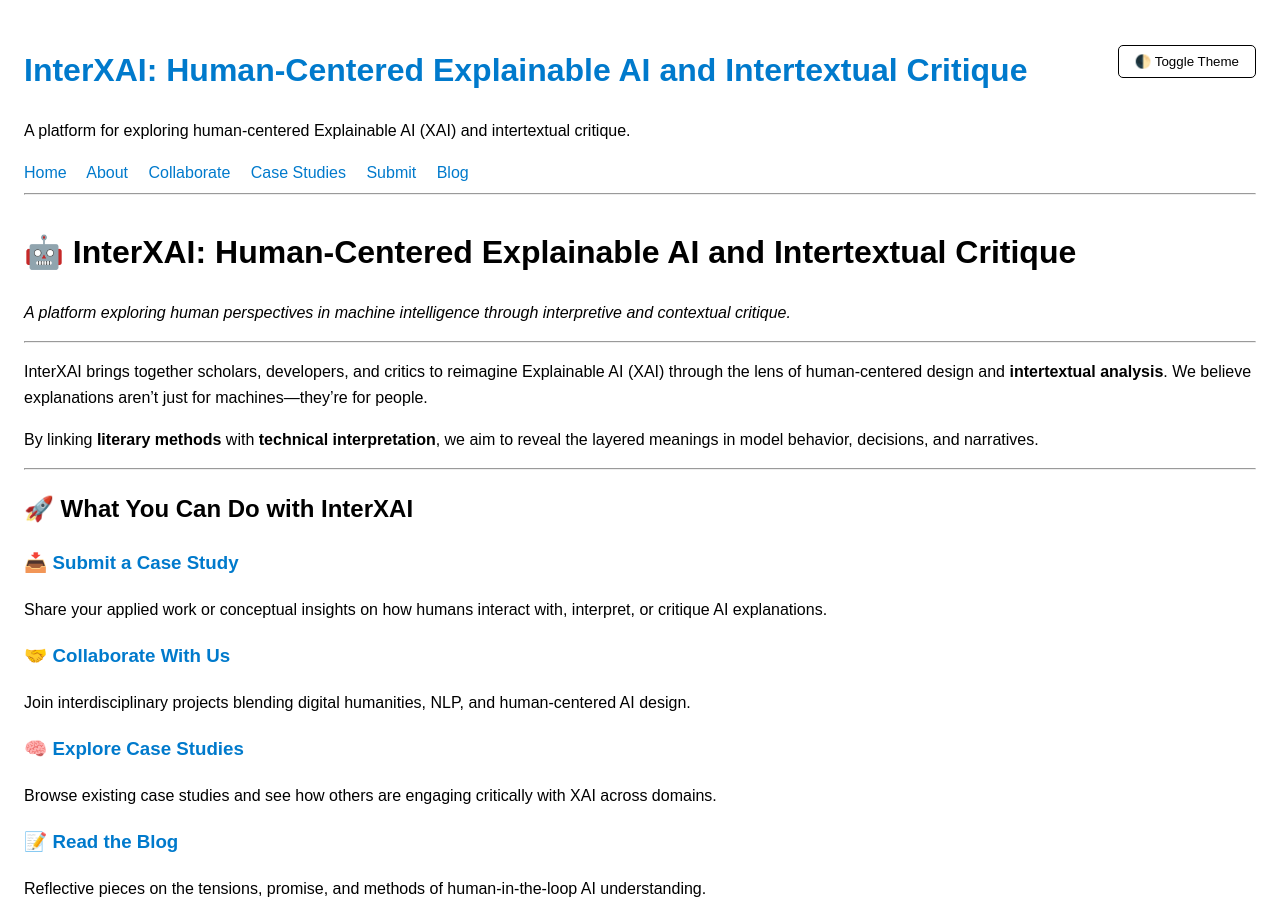
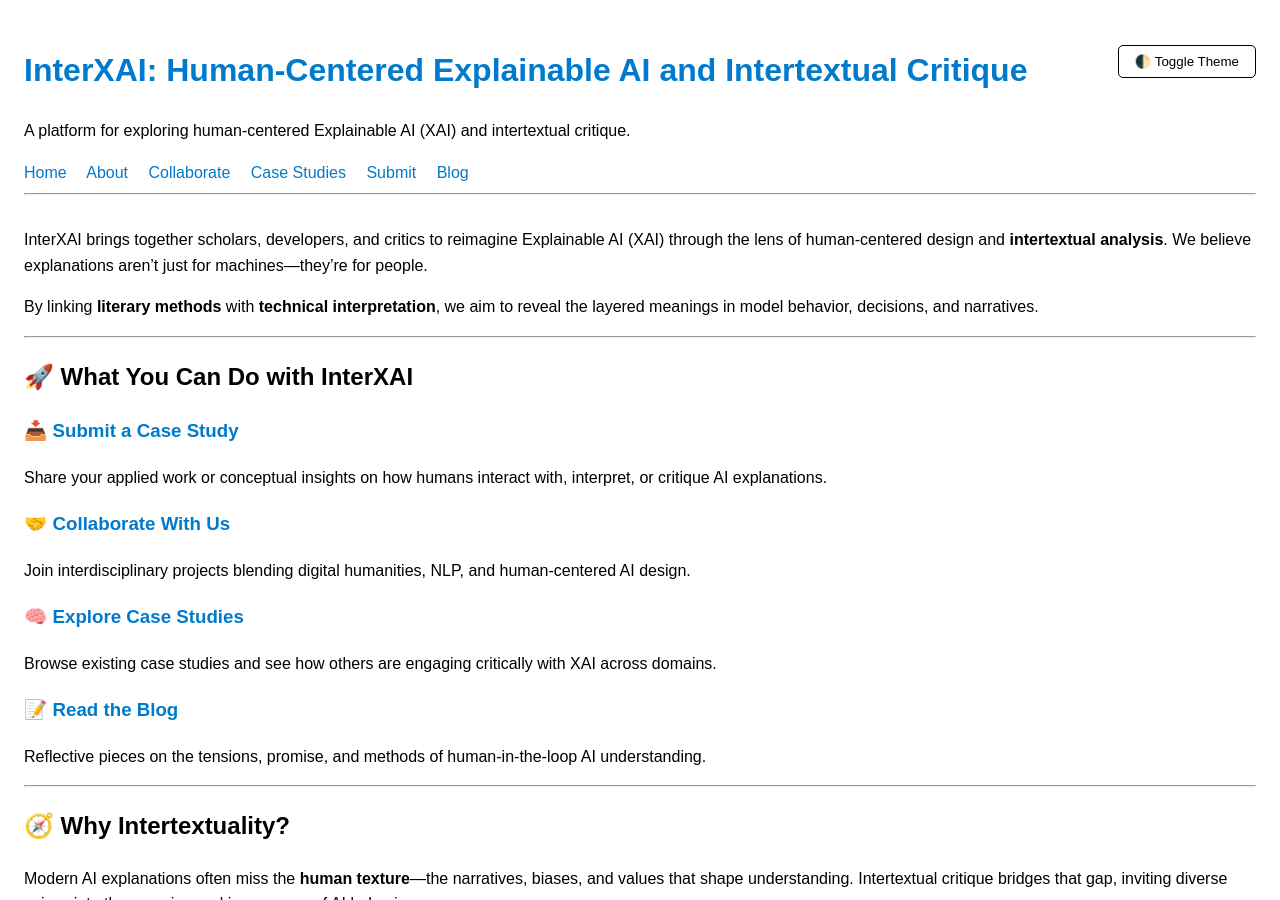
Before and after one commit to bfiliks/interxai.github.io, a Jekyll site: the page built from index.md, in a window 1280 px wide and 900 px high. Built offline with Jekyll 4.4.1, drawn with Linux system fonts in a browser that asks for light colours.

Commit message:
Update index.md

```diff
--- a/index.md
+++ b/index.md
@@ -1,12 +1,6 @@
 ---
 layout: default
 title: Home
----
-
-# 🤖 InterXAI: Human-Centered Explainable AI and Intertextual Critique
-
-*A platform exploring human perspectives in machine intelligence through interpretive and contextual critique.*
-
 ---
 
 InterXAI brings together scholars, developers, and critics to reimagine Explainable AI (XAI) through the lens of human-centered design and **intertextual analysis**. We believe explanations aren't just for machines—they’re for people.
```
